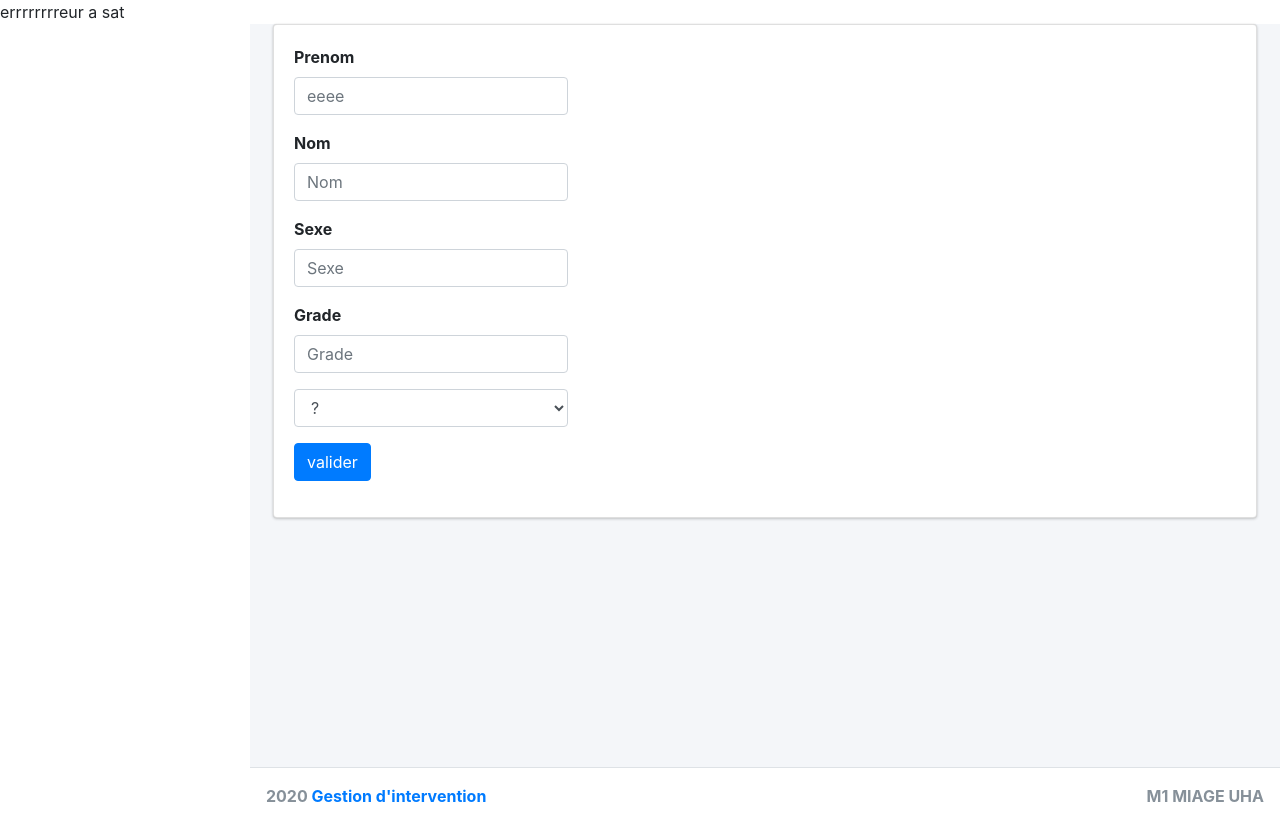
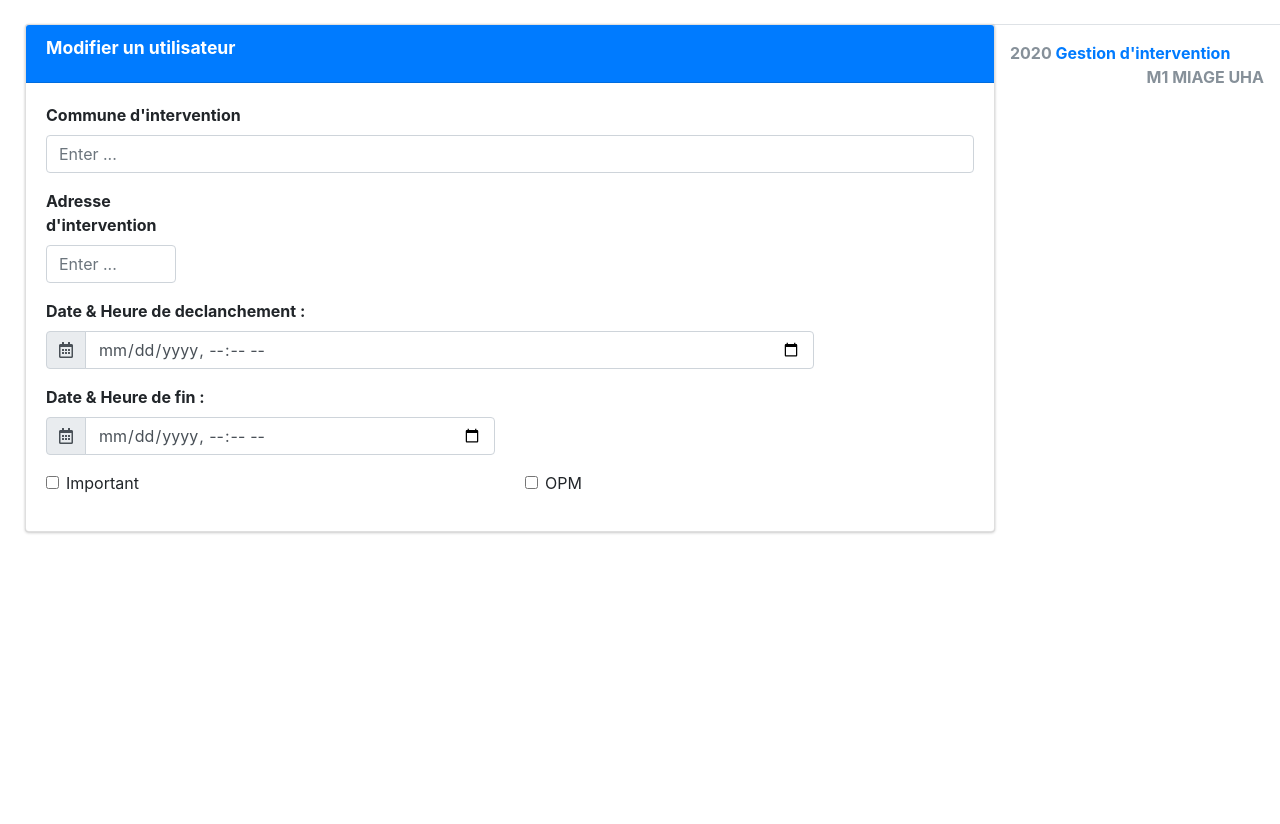
Before and after one commit to KHAMLICHIHAMZA/Interventions-Management, a PHP site: the page made by Views/update.php in a window 1280 px wide. After the commit the page ends 534 px from the top, so only its background shows below. Run offline with PHP 8.4, Linux system fonts and the light colour scheme; the template is opened without the code that fills it, so the values that code supplies are empty; some libraries are stand-ins or nearby versions.

Commit message:
mon taff

```diff
--- a/Views/includes/divs.php
+++ b/Views/includes/divs.php
@@ -1,5 +1,4 @@
 <div class="content-wrapper">
-  <div class="content">
     <div class="container-fluid">
       <div class="row">
         <div class="col-lg-12">
--- a/Views/includes/header.php
+++ b/Views/includes/header.php
@@ -1,18 +1,29 @@
 <!DOCTYPE html>
-<html lang="en">
+<html>
 <head>
   <meta charset="utf-8">
+  <meta http-equiv="X-UA-Compatible" content="IE=edge">
+  <title>Gestion d'interventions</title>
+  <!-- Tell the browser to be responsive to screen width -->
   <meta name="viewport" content="width=device-width, initial-scale=1">
-  <meta http-equiv="x-ua-compatible" content="ie=edge">
-
-  <title>AdminLTE 3 | Dashboard 3</title>
-
-  <!-- Font Awesome Icons -->
+  <!-- Font Awesome -->
   <link rel="stylesheet" href="plugins/fontawesome-free/css/all.min.css">
-  <!-- IonIcons -->
-  <link rel="stylesheet" href="http://code.ionicframework.com/ionicons/2.0.1/css/ionicons.min.css">
+  <!-- Ionicons -->
+  <link rel="stylesheet" href="https://code.ionicframework.com/ionicons/2.0.1/css/ionicons.min.css">
+  <!-- Tempusdominus Bbootstrap 4 -->
+  <link rel="stylesheet" href="plugins/tempusdominus-bootstrap-4/css/tempusdominus-bootstrap-4.min.css">
+  <!-- iCheck -->
+  <link rel="stylesheet" href="plugins/icheck-bootstrap/icheck-bootstrap.min.css">
+  <!-- JQVMap -->
+  <link rel="stylesheet" href="plugins/jqvmap/jqvmap.min.css">
   <!-- Theme style -->
   <link rel="stylesheet" href="dist/css/adminlte.min.css">
+  <!-- overlayScrollbars -->
+  <link rel="stylesheet" href="plugins/overlayScrollbars/css/OverlayScrollbars.min.css">
+  <!-- Daterange picker -->
+  <link rel="stylesheet" href="plugins/daterangepicker/daterangepicker.css">
+  <!-- summernote -->
+  <link rel="stylesheet" href="plugins/summernote/summernote-bs4.css">
   <!-- Google Font: Source Sans Pro -->
   <link href="https://fonts.googleapis.com/css?family=Source+Sans+Pro:300,400,400i,700" rel="stylesheet">
 
@@ -22,5 +33,4 @@
   <link rel="stylesheet" href="https://cdnjs.cloudflare.com/ajax/libs/font-awesome/5.11.2/css/all.css">
 
 </head>
-
-<body class="hold-transition sidebar-mini">
+<body class="hold-transition sidebar-mini layout-fixed">
--- a/Views/includes/navebar.php
+++ b/Views/includes/navebar.php
@@ -45,6 +45,8 @@ function myFunction2() {
 
 
       <li class="nav-item d-none d-sm-inline-block">
+      <!--       <a href="index.php?c=userscontroller&m=getAllUsers" class="nav-link"><i
+-->
         <a href="http://localhost/Interventions-Management/liste" class="nav-link"><i
             class="far fa-user"></i></a></a>
 
--- a/Views/update.php
+++ b/Views/update.php
@@ -1,72 +1,87 @@
-<?php
-if(isset($_POST['P_ID']))
-{
-  echo 'ouiiii';
-$us= new UsersController();
-$user= $us->getOnUser();
 
-
-}
-else{
-
-echo'errrrrrrreur a sat ';
-
-}
-?>
-  <!-- Content Wrapper. Contains page content -->
-  <div class="content-wrapper">
-  <div class="content">
-    <div class="container-fluid">
+</br>
+<div class="container container-fluid" style="width:1000px; float:left; margin-left:10px;">
+  <!-- general form elements disabled -->
+  <div class="card card-primary">
+    <div class="card-header">
+      <h3 class="card-title"><strong>Modifier un utilisateur</strong></h3>
+    </div>
+    <!-- /.card-header -->
+    <div class="card-body">
+      <form role="form">
         <div class="row">
-        <div class="col-lg-12">
-          <div class="card">
-            <div class="card-body">
-              <div class="d-flex flex-row justify-content-start">
-                <!--de la -->
-<form  method="post" action="">
-
+          <div class="col-sm-12">
+            <!-- text input -->
             <div class="form-group">
-
-<label for="Nom">Prenom</label>
-<input type="text" name="Prenom" class="form-control" placeholder="eeee"
-value="">
+              <label>Commune d'intervention</label>
+              <input type="text" class="form-control" placeholder="Enter ...">
             </div>
-
+          </div>
+          <div class="col-sm-2">
             <div class="form-group">
-<label for="Nom">Nom</label>
-<input type="text" name="Nom" class="form-control" placeholder="Nom">
+              <label>Adresse d'intervention</label>
+              <input type="text" class="form-control" placeholder="Enter ...">
+            </div>
+          </div>
         </div>
 
 
+        <!-- input states -->
+        <div class="row">
+          <div class="col-sm-10">
             <div class="form-group">
-<label for="Nom">Sexe</label>
-<input type="text" name="Sexe" class="form-control" placeholder="Sexe">
+              <label>Date & Heure de declanchement :</label>
+              <div class="input-group">
+                <div class="input-group-prepend">
+                  <span class="input-group-text">
+                    <i class="far fa-calendar-alt"></i>
+                  </span>
                 </div>
-
+                <input type="datetime-local" class="form-control float-right" id="reservation">
+              </div>
+              <!-- /.input group -->
+            </div>
+          </div>
+          <div class="col-sm-6">
             <div class="form-group">
-<label for="Nom">Grade</label>
-<input type="text" name="Grade" class="form-control" placeholder="Grade">
+              <label>Date & Heure de fin :</label>
+              <div class="input-group">
+                <div class="input-group-prepend">
+                  <span class="input-group-text">
+                    <i class="far fa-calendar-alt"></i>
+                  </span>
                 </div>
-
-
-<div class="form-group" >
-  <select class="form-control" name="" id="">
-    <option value="">?</option>
-  </select>
+                <input type="datetime-local" class="form-control float-right" id="reservation">
               </div>
+              <!-- /.input group -->
+            </div>
+          </div>
+        </div>
+        <div class="row">
+          <div class="col-sm-6">
+            <!-- checkbox -->
             <div class="form-group">
-
-<button type="submit" class ="btn btn-primary" name="submit"> valider</button>
+              <div class="form-check">
+                <input class="form-check-input" type="checkbox">
+                <label class="form-check-label">Important</label>
               </div>
-
-
-</form>                  <!--jusque la qui doit changer-->
-
+            </div>
+          </div>
+          <div class="col-sm-6">
+            <!-- checkbox -->
+            <div class="form-group">
+              <div class="form-check">
+                <input class="form-check-input" type="checkbox">
+                <label class="form-check-label">OPM</label>
               </div>
             </div>
           </div>
         </div>
+      </form>
+
+    </div>
+    <!-- /.card-body -->
+
+
   </div>
 </div>
-</div>
-</div>
--- a/index.php
+++ b/index.php
@@ -15,6 +15,7 @@ if (true)
  {
     include_once './Views/includes/header.php';
     include_once './Views/includes/navebar.php';
+
     include_once './Views/includes/sidebar.php' ;
     include_once './Views/includes/divs.php';
 
@@ -40,7 +41,7 @@ if (true)
         $home->index('home');
         }
 
-         require_once './Views/includes/footer.php';
+         include_once './Views/includes/footer.php';
 
 }else
 {
```
Also changed, not shown: Controllers/UsersController.php (+23 -1 lines), Views/delete.php (deleted, +0 -22 lines), Views/includes/404.php (+0 -12 lines), Views/includes/sidebar.php (+1 -9 lines), Views/liste.php (+25 -12 lines). Lines whose indentation alone changed are shown as unchanged.
